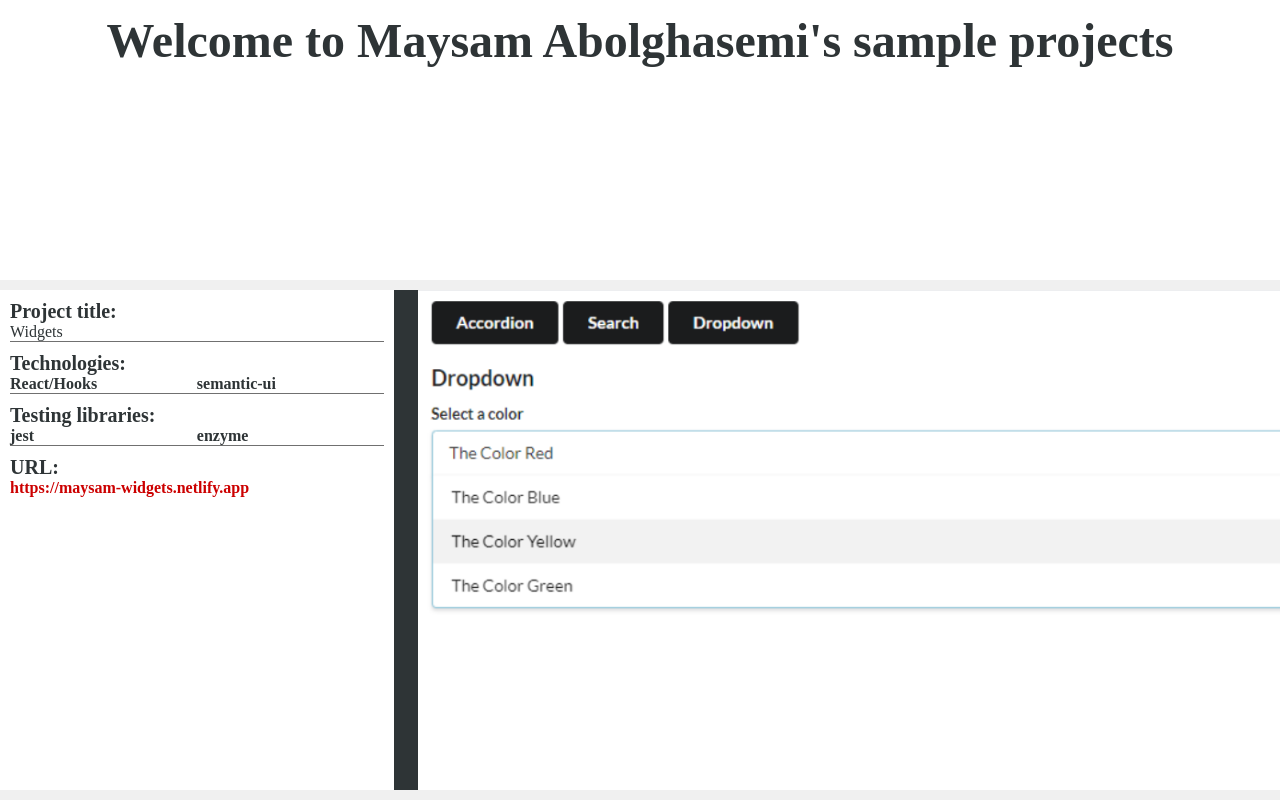
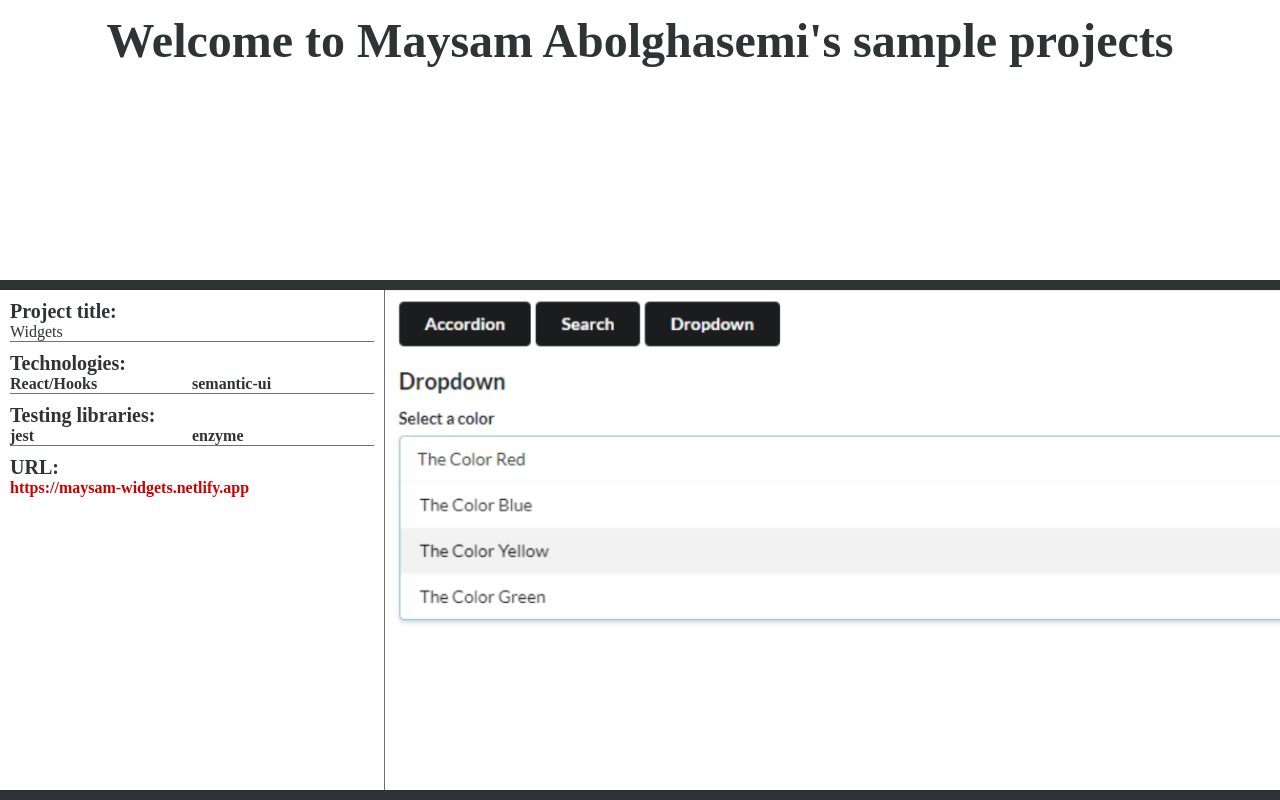
Before and after one commit to maysam-82/myprojects, a React (Create React App) app: page / in a window 1280 px wide. Shown: the part 258-1058 px from the top of the page. Built offline with nearby package versions, Linux system fonts and the light colour scheme.

Commit message:
Updated styles

```diff
--- a/src/components/Slider/SliderItem/sliderItem.module.scss
+++ b/src/components/Slider/SliderItem/sliderItem.module.scss
@@ -10,11 +10,11 @@
 	top: 0;
 	left: 100%;
 	transition: 1s linear;
-	background-color: $black;
 
 	.itemContainerRight {
-		width: 67.35%;
+		width: 70%;
 		background-color: $white;
+		border-left: 0.0625rem solid $border;
 
 		img {
 			display: block;
@@ -22,7 +22,7 @@
 		}
 	}
 	.itemContainerLeft {
-		width: 30.75%;
+		width: 30%;
 		padding: 0.625rem;
 		background-color: $white;
 		h4 {
--- a/src/components/Slider/slider.module.scss
+++ b/src/components/Slider/slider.module.scss
@@ -1,6 +1,7 @@
 @import '../../styles/variables.scss';
 .sliderContainer {
 	margin-top: 0.625rem;
+	margin-bottom: 0.625rem;
 	width: 100%;
 	height: 31.25rem;
 	.sliderItemContainer {
--- a/src/index.css
+++ b/src/index.css
@@ -4,7 +4,7 @@ html {
 
 body {
   margin: 0;
-  background-color: #F0F0F0;
+  background-color: #2e3436;
   font-family: -apple-system, BlinkMacSystemFont, 'Segoe UI', 'Roboto', 'Oxygen', 'Ubuntu', 'Cantarell', 'Fira Sans', 'Droid Sans', 'Helvetica Neue', sans-serif, 'Segoe Print';
   -webkit-font-smoothing: antialiased;
   -moz-osx-font-smoothing: grayscale;
```
